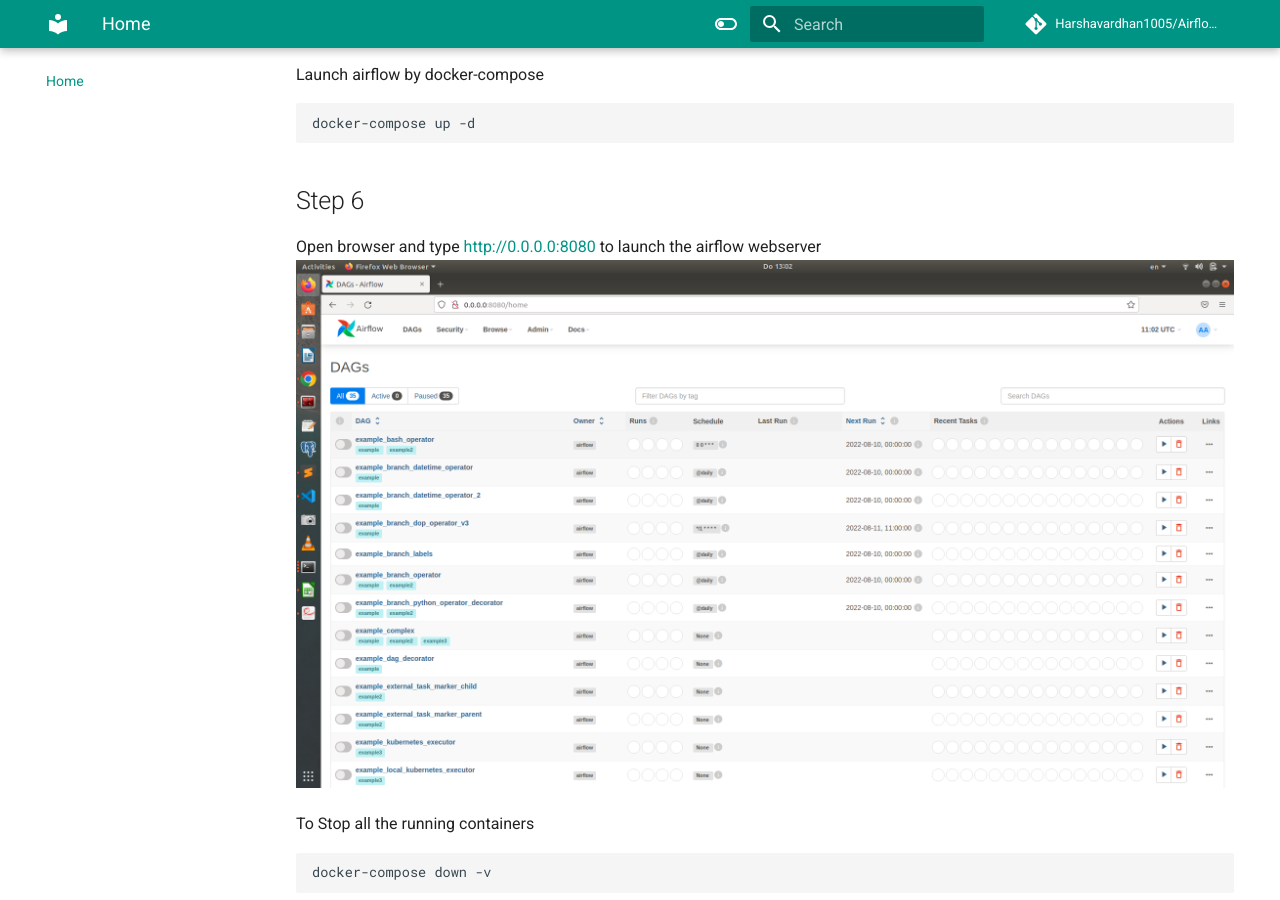
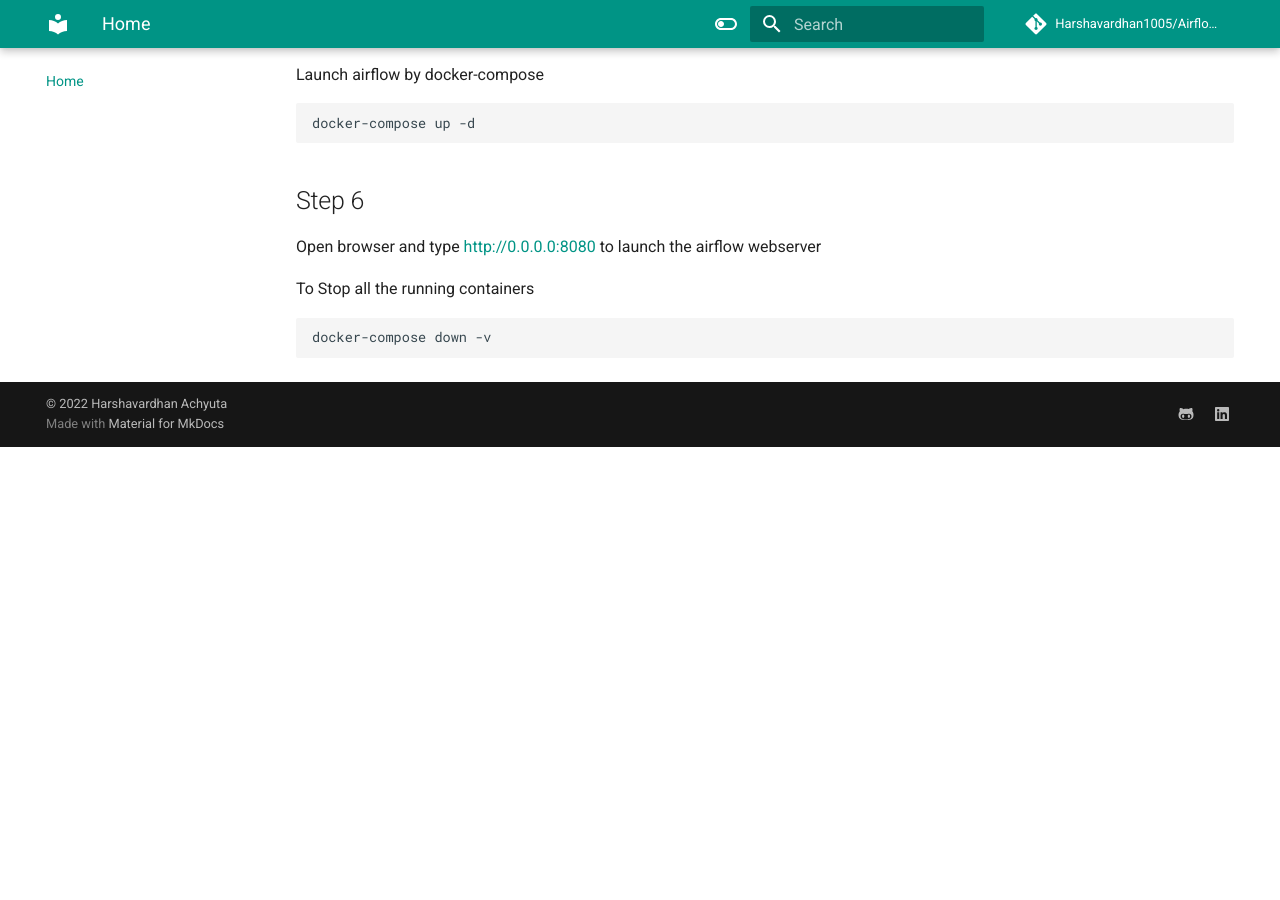
Before and after one commit to Harshavardhan1005/Airflow_Docker, an MkDocs documentation site: the page built from docs/index.md, in a window 1280 px wide and 900 px high, scrolled down 1333 px. Built offline with MkDocs 1.6.1 and Material for MkDocs 9.7.7, drawn with Linux system fonts in a browser that asks for light colours; comment, search, counter and statistics services are not loaded; after the commit the page ends 1780 px from its top, so only the background shows below that.

Commit message:
Create index.md

```diff
--- a/docs/index.md
+++ b/docs/index.md
@@ -54,7 +54,9 @@
 ## Step 6
 
 Open browser and type [http://0.0.0.0:8080](http://0.0.0.0:8080) to launch the airflow webserver
-![](https://github.com/Harshavardhan1005/Airflow_Docker/blob/main/img/airflow.png)
+
+[](https://github.com/Harshavardhan1005/Airflow_Docker/blob/main/img/airflow.png)
+
 
 
 To Stop all the running containers
```
